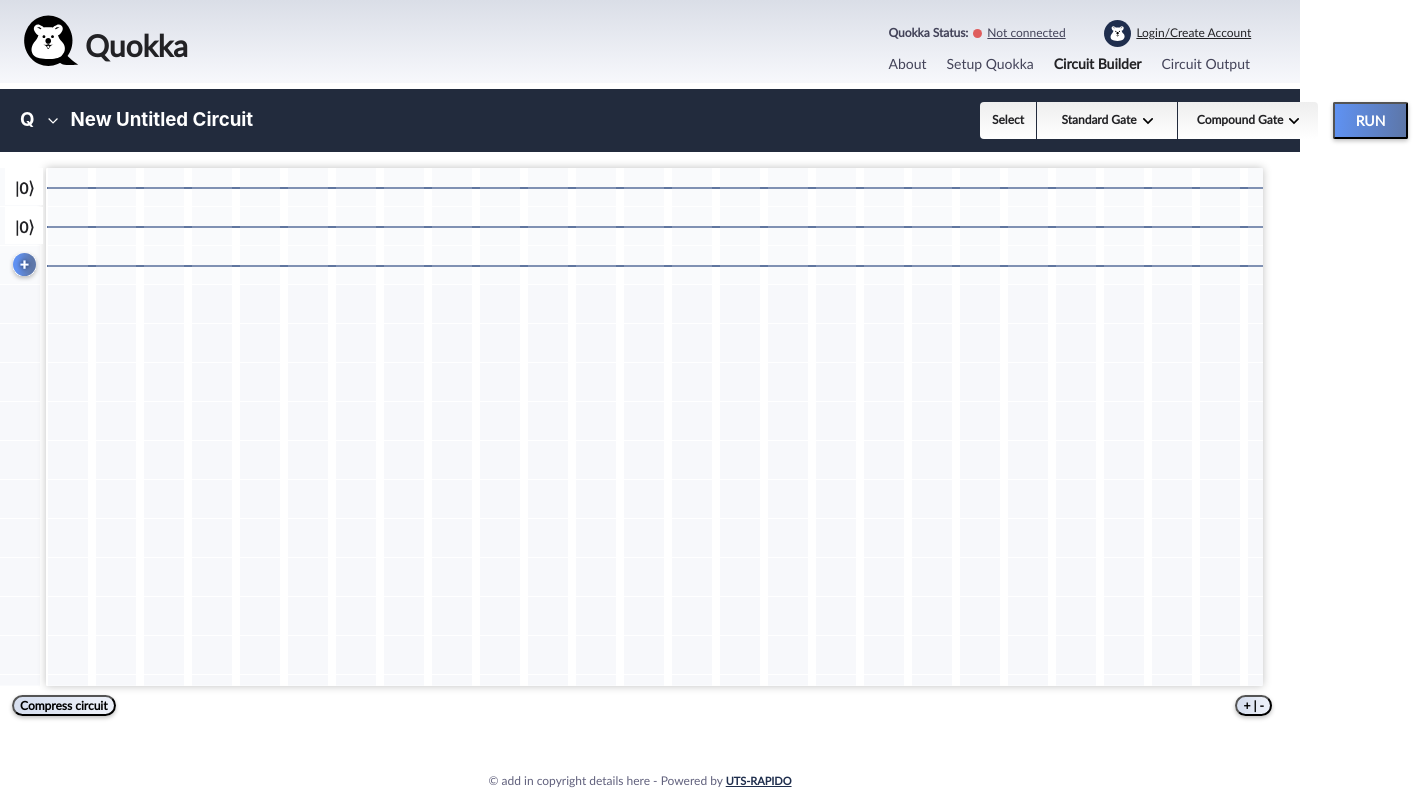
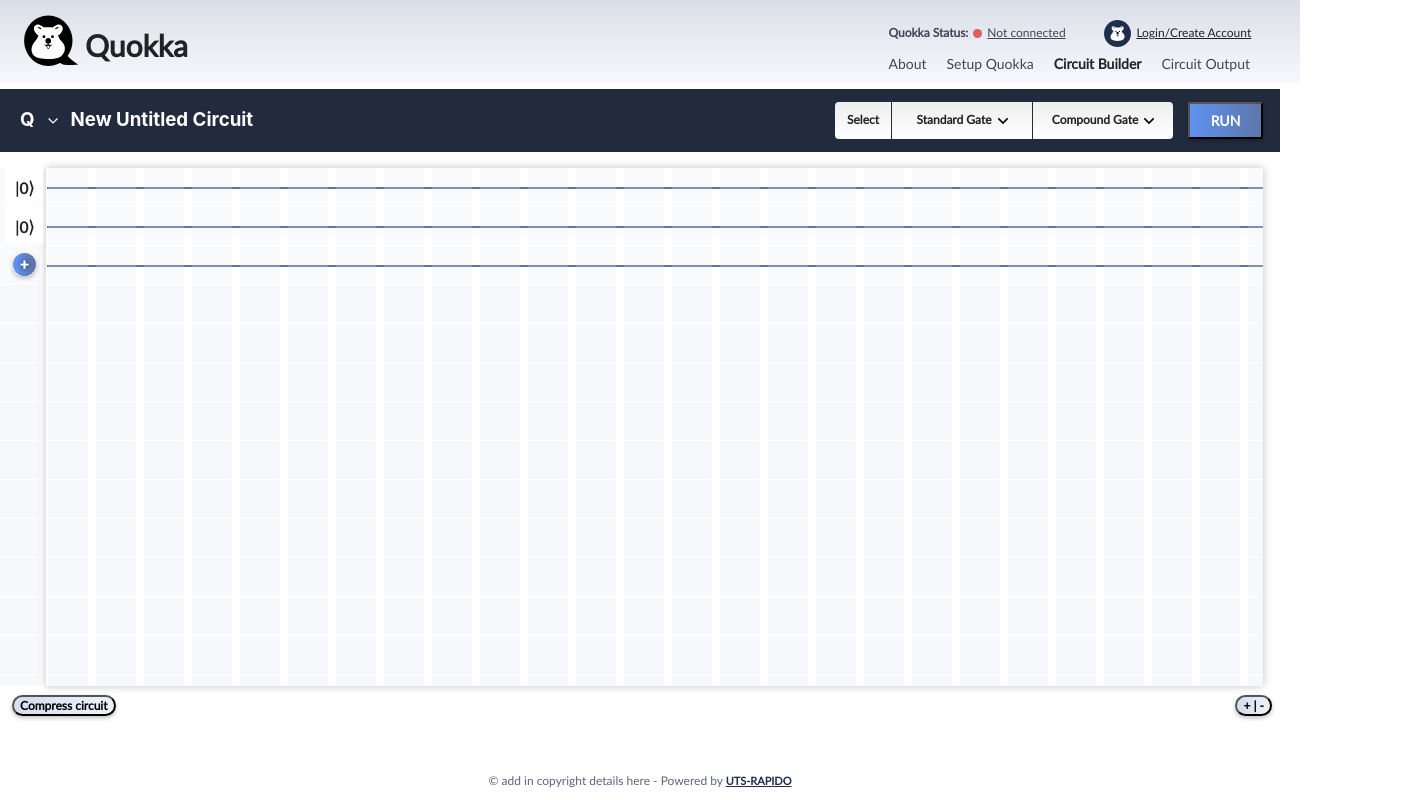
Before and after one commit to devitt1/Quokka-Web, a React (Create React App) app: page /circuit-builder in a window 1280 px wide. Shown: the whole page, 1425 px wide, since content can reach past the window. Built offline with nearby package versions, Linux system fonts and the light colour scheme.

Commit message:
fixed toolbar flexbox item arrangements

```diff
--- a/src/components/CircuitBuilder/Toolbar/Toolbar.module.scss
+++ b/src/components/CircuitBuilder/Toolbar/Toolbar.module.scss
@@ -2,7 +2,7 @@
 
 .toolbar {
   height: 63px;
-  width: 100%;
+  width: calc(100% - 20px);
   display: flex;
   flex-direction: row;
   grid-row: 1;
@@ -14,8 +14,6 @@
   .fileManager {
     display: flex;
     flex-direction: row;
-    width: 75%;
-
     img {
       margin-left: 13px;
       margin-right: 13px;
@@ -24,11 +22,10 @@
       height: 10px;
     }
   }
-
-
   .gateDropdowns {
     display: flex;
-    width: 25%  ;
+    align-self: end;
+    margin-left: auto;
     height: 100%;
     align-items: center;
     flex-direction: row;
```
